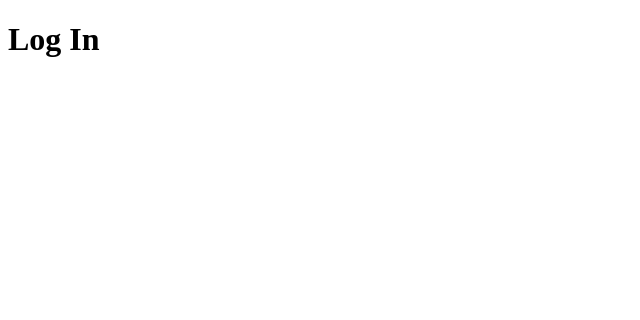
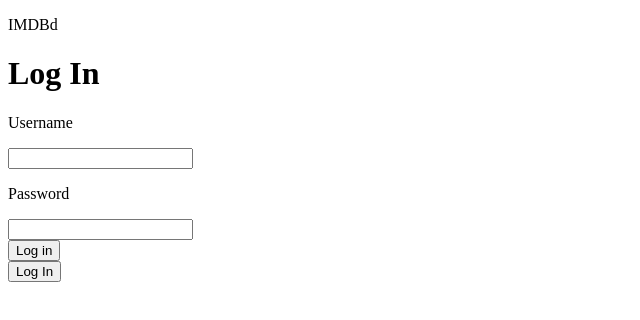
Before and after one commit to mnyflot/ibdb, a React app in the folder ibdb/frontend/: page /log-in in a window 1280 px wide. Shown: the top 320 px of the page, without its empty margins (0-640 px from the left). Built offline with nearby package versions, Linux system fonts and the light colour scheme; the HTML template or start-up script is replaced by a standard one.

Commit message:
Begynt på react grensesnitt til innlogginsfunksjonalitet. Issue: #10. Coworker: @matsnyf

```diff
--- a/ibdb/frontend/src/components/App.js
+++ b/ibdb/frontend/src/App.js
@@ -1,6 +1,6 @@
 import React, { Component } from "react";
 import { render } from "react-dom";
-import HomePage from "./HomePage";
+import HomePage from "./components/HomePage";
 
 export default class App extends Component {
     constructor(props) {
--- a/ibdb/frontend/src/components/HomePage.js
+++ b/ibdb/frontend/src/components/HomePage.js
@@ -1,22 +1,46 @@
 import React, { Component } from "react";
-import { BrowserRouter, Routes, Route, Link, Redirect } from "react-router-dom";
+import { BrowserRouter, Routes, Route, Link, Redirect, } from "react-router-dom";
 import LogInPage from "./LogInPage";
 import UserPage from "./UserPage";
 
-export default class HomePage extends Component {
+//import LogInButton from "./LogInButton.js";
+
+
+export class HomePage extends Component {
     constructor(props) {
         super(props);
     }
 
+
     render() {
         return (
+          <div>
+            <div className="headerSite">
+                <p>IMDBd</p>
+            </div>
+            <div>
               <BrowserRouter>
                 <Routes>
-              <Route exact path="/" element={<h1>Home page</h1>}></Route>
+                  <Route exact path="/" element={''}></Route>
                   <Route path="/user" element={<UserPage />} />
                   <Route path="/log-in" element={<LogInPage />} />
                  </Routes>
               </BrowserRouter>
+            </div>
+
+            <div>
+                <div className="logInButton">
+                    {/* <LogInButton></LogInButton> */}
+                    <a href="/log-in" >
+                    <button id="logInButton">Log In</button>
+                </a>
+                </div>
+
+            </div>
+          </div>
         );
+
     }
+
 }
+export default HomePage;
--- /dev/null
+++ b/ibdb/frontend/src/components/LogInButton.js
@@ -0,0 +1,19 @@
+import React, { Component } from 'react';
+
+class LogInButton extends Component() {
+    constructor(props) {
+        super(props);
+    }
+
+    render() {
+        return (
+            <div className='loginButton'>
+                <a href="/log-in">
+                    <button>Log In</button>
+                </a>
+            </div>
+        );
+    }
+}
+
+export default LogInButton;
--- /dev/null
+++ b/ibdb/frontend/src/components/LogInForm.js
@@ -0,0 +1,56 @@
+import React, { Component } from "react";
+import {Link, Routes, Route, useNavigate} from 'react-router-dom';
+//import "./LogInForm.css";
+
+export class LogInForm extends Component {
+    constructor(props) {
+        super(props);
+        this.state = {
+            username : "", password : ""};
+    }
+
+
+
+    handleInput(event){
+        event.preventDefault();
+        const target = event.target;
+        this.setState({
+        [target.name]: target.value,
+        });
+    }
+
+    handleSubmit(event){
+        event.preventDefault();
+        const navigate = useNavigate();
+        Route('/user');
+
+    }
+
+    render() {
+        return (
+            <div >
+                <div >
+                    <form onSubmit={this.handleSubmit}>
+                        <div className="input-container">
+                            <p>Username</p>
+                            <input
+                                type ="text" name="username"  onChange={this.handleInput} required>
+                            </input>
+                        </div>
+                        <div>
+                            <p>Password</p>
+                            <input
+                                type="password" name="password" onChange={this.handleInput}  required>
+                            </input>
+                        </div>
+                        <div>
+                            <button className="logInFormButton" id="formButton" type="submit" >Log in</button>
+                        </div>
+                    </form>
+                </div>
+            </div>
+        );
+    }
+}
+
+export default LogInForm;
--- /dev/null
+++ b/ibdb/frontend/src/components/LogInForm.jsx
@@ -0,0 +1,44 @@
+import React, { Component } from "react";
+
+
+export class LogInForm extends Component {
+    constructor(props) {
+        super(props);
+        /* this.state = {
+            username : "", password : ""}; */
+    }
+
+    handleInput(event){
+        event.preventDefult();
+        const target = event.target;
+        this.setState({
+        [target.name]: target.value,
+        });
+    }
+
+    render() {
+        return (
+                <div className="form" id="outlineForm">
+                    <form>
+                        <div className="input-container">
+                            <p>Username</p>
+                            <input
+                                type ="text" name="username" value="" /* onChange={this.handleInput} */ >
+                            </input>
+                        </div>
+                        <div>
+                            <p>Password</p>
+                            <input
+                            type="password" name="password" value="" /* onChange={this.handleInput}  required*/>
+                            </input>
+                        </div>
+                        <div>
+                            <button type="submit">Log in</button>
+                        </div>
+                    </form>
+                </div>
+        );
+    }
+}
+
+export default LogInForm;
--- a/ibdb/frontend/src/components/LogInPage.js
+++ b/ibdb/frontend/src/components/LogInPage.js
@@ -1,11 +1,30 @@
 import React, { Component } from "react";
+import LogInForm from "./LogInForm.js";
 
-export default class LogInPage extends Component {
+/* import { BrowserRouter, Routes, Route, Link, Redirect } from "react-router-dom";
+ */
+export  class LogInPage extends Component {
     constructor(props) {
         super(props);
     }
 
     render() {
-        return <h1>Log In</h1>;
+        return (
+            <div>
+                <div className="headline">
+                    <h1>Log In</h1>
+                    {/* <a href="/new-user">
+                     <button id="newUserButton">New User</button>
+                    </a> */}
+                </div>
+                <div className="form">
+                    <LogInForm></LogInForm>
+                </div>
+                <div>
+
+                </div>
+            </div>
+        );
     }
 }
+export default LogInPage;
--- a/ibdb/frontend/src/components/UserPage.js
+++ b/ibdb/frontend/src/components/UserPage.js
@@ -1,12 +1,17 @@
 import React, { Component } from "react";
 
-export default class UserPage extends Component {
+export class UserPage extends Component {
     constructor(props) {
         super(props);
     }
 
-    //{this.props.name}
     render() {
-        return <h1>Hi user! Jalla!!!</h1>;
+        return (
+            <div className="headline">
+                <h1>Hi user! Jalla!!!</h1>;
+            </div>
+        )
     }
 }
+
+export default UserPage;
--- a/ibdb/frontend/src/index.js
+++ b/ibdb/frontend/src/index.js
@@ -1 +1 @@
-import App from "./components/App";
+import App from "./App";
--- a/ibdb/frontend/static/css/index.css
+++ b/ibdb/frontend/static/css/index.css
@@ -1,9 +1,14 @@
 html, body {
     height: 100%;
+    width: 100%;
     margin: 0;
     padding: 0;
     color: black;
-    background-color: white;
+    background-color: #ffffff;
+    position: relative;
+
+
+
 }
 
 #main {
@@ -17,5 +22,29 @@
 #app {
     width: 100%;
     height: 100%;
-    display: flex;
 }
+
+.form {
+    background-color: #BDCDD6;
+    padding: 2pt;
+    border-radius: 4%;
+    width: 400px;
+    height: 200px;
+}
+
+
+.headerSite{
+    height: 70px;
+    width: 100%;
+    background-color: #BDCDD6;
+    top: 0;
+
+}
+
+.logInFormButton{
+    margin-top: 10px;
+}
+
+.headline{
+    text-align: center;
+}
```
Also changed, not shown: ibdb/frontend/static/frontend/main.js, ibdb/frontend/static/frontend/main.js.LICENSE.txt. Lines whose indentation alone changed are shown as unchanged.
